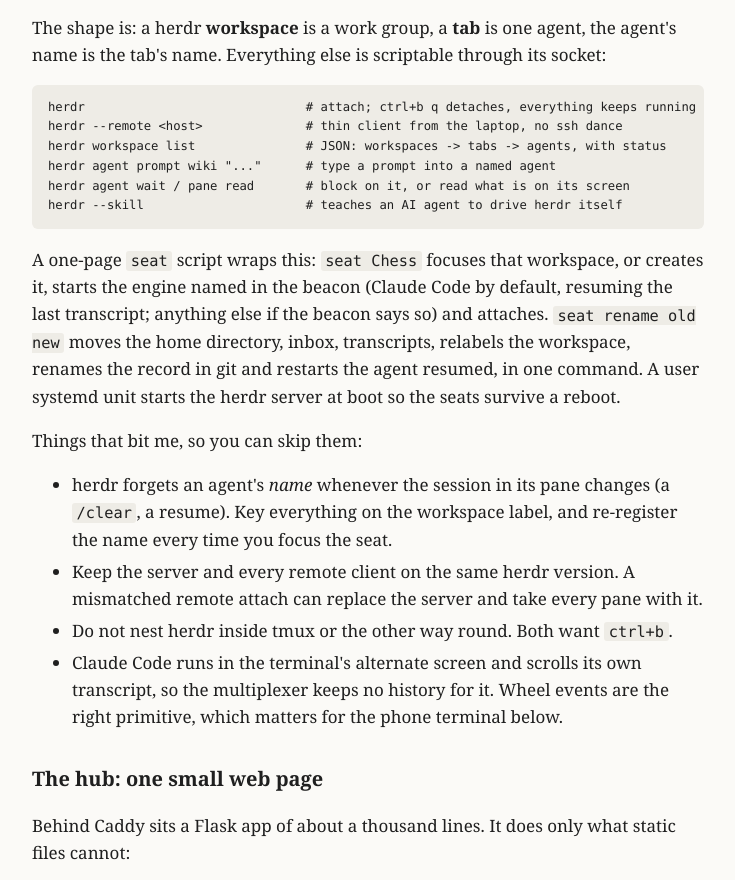
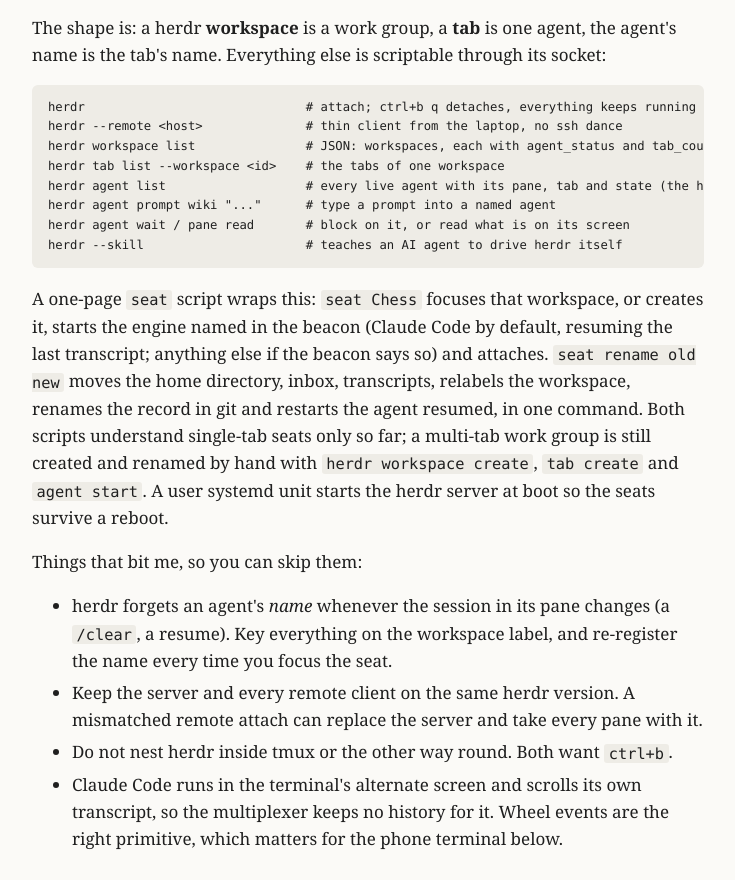
Before and after one commit to davidjrb/thebox, a plain HTML site: page index.html in a window 1280 px wide. Shown: the part 968-1848 px from the top of the page, without its empty margins (272-1007 px from the left). Drawn offline with Linux system fonts and the light colour scheme.

Commit message:
page + PROTOCOL: same corrections as the README (herdr listing, single-tab seats, reserved names)

```diff
--- a/index.html
+++ b/index.html
@@ -27,12 +27,14 @@ footer{color:var(--muted);font-size:.9rem;margin-top:3rem}
 <p>The shape is: a herdr <strong>workspace</strong> is a work group, a <strong>tab</strong> is one agent, the agent's name is the tab's name. Everything else is scriptable through its socket:</p>
 <pre><code>herdr                              # attach; ctrl+b q detaches, everything keeps running
 herdr --remote &lt;host&gt;              # thin client from the laptop, no ssh dance
-herdr workspace list               # JSON: workspaces -&gt; tabs -&gt; agents, with status
+herdr workspace list               # JSON: workspaces, each with agent_status and tab_count
+herdr tab list --workspace &lt;id&gt;    # the tabs of one workspace
+herdr agent list                   # every live agent with its pane, tab and state (the hub joins the three)
 herdr agent prompt wiki &quot;...&quot;      # type a prompt into a named agent
 herdr agent wait / pane read       # block on it, or read what is on its screen
 herdr --skill                      # teaches an AI agent to drive herdr itself
 </code></pre>
-<p>A one-page <code>seat</code> script wraps this: <code>seat Chess</code> focuses that workspace, or creates it, starts the engine named in the beacon (Claude Code by default, resuming the last transcript; anything else if the beacon says so) and attaches. <code>seat rename old new</code> moves the home directory, inbox, transcripts, relabels the workspace, renames the record in git and restarts the agent resumed, in one command. A user systemd unit starts the herdr server at boot so the seats survive a reboot.</p>
+<p>A one-page <code>seat</code> script wraps this: <code>seat Chess</code> focuses that workspace, or creates it, starts the engine named in the beacon (Claude Code by default, resuming the last transcript; anything else if the beacon says so) and attaches. <code>seat rename old new</code> moves the home directory, inbox, transcripts, relabels the workspace, renames the record in git and restarts the agent resumed, in one command. Both scripts understand single-tab seats only so far; a multi-tab work group is still created and renamed by hand with <code>herdr workspace create</code>, <code>tab create</code> and <code>agent start</code>. A user systemd unit starts the herdr server at boot so the seats survive a reboot.</p>
 <p>Things that bit me, so you can skip them:</p>
 <ul>
 <li>herdr forgets an agent's <em>name</em> whenever the session in its pane changes (a <code>/clear</code>, a resume). Key everything on the workspace label, and re-register the name every time you focus the seat.</li>
```
Also changed, not shown: 1 other file.
